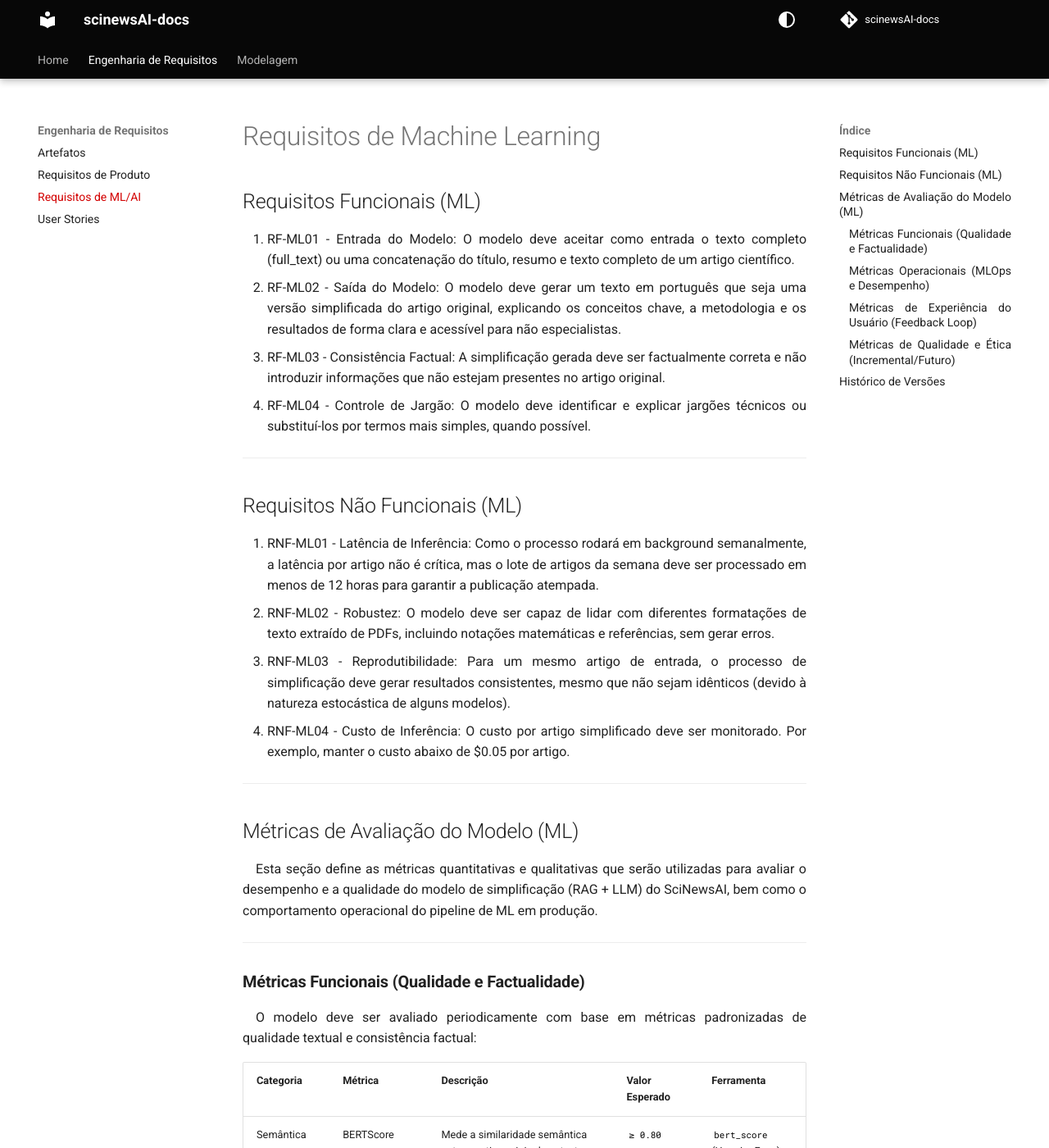
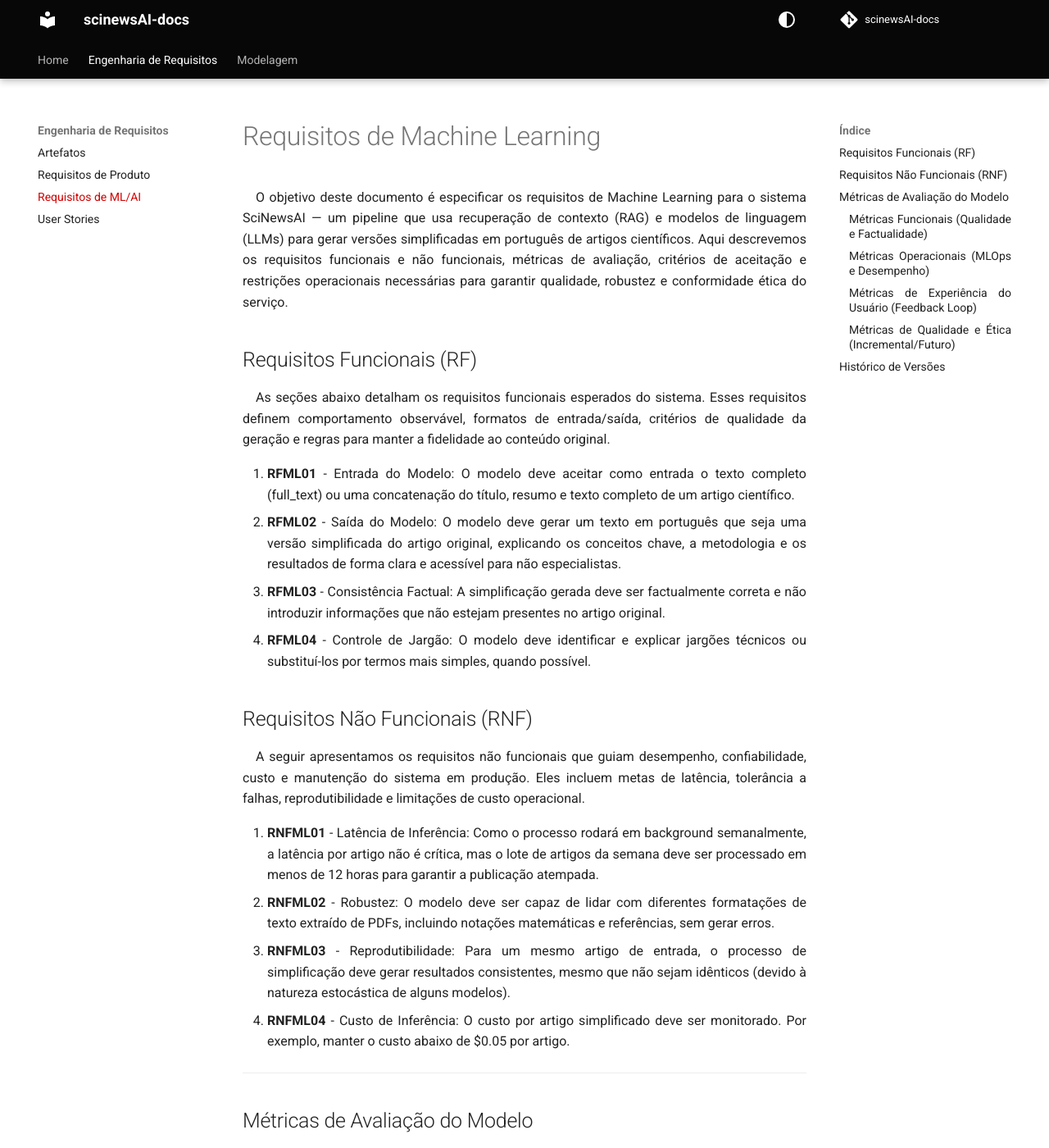
Before and after one commit to unb-Sistemas-de-Machine-learning/scinewsAI-docs, an MkDocs documentation site: the page built from docs/ml_requirements.md, in a window 1280 px wide and 1400 px high. Shown: the whole window at 82% size. Built offline with MkDocs 1.6.1 and Material for MkDocs 9.7.7, drawn with Linux system fonts in a browser that asks for light colours; comment, search, counter and statistics services are not loaded; the version menu is left out; some of the changed text lies outside the part shown.

Commit message:
Text formatting and table labeling in ML requirements doc

```diff
--- a/docs/ml_requirements.md
+++ b/docs/ml_requirements.md
@@ -1,80 +1,91 @@
 # Requisitos de Machine Learning
 
-## Requisitos Funcionais (ML)
+O objetivo deste documento é especificar os requisitos de Machine Learning para o sistema SciNewsAI — um pipeline que usa recuperação de contexto (RAG) e modelos de linguagem (LLMs) para gerar versões simplificadas em português de artigos científicos. Aqui descrevemos os requisitos funcionais e não funcionais, métricas de avaliação, critérios de aceitação e restrições operacionais necessárias para garantir qualidade, robustez e conformidade ética do serviço.
 
-1. RF-ML01 - Entrada do Modelo: O modelo deve aceitar como entrada o texto completo (full_text) ou uma concatenação do título, resumo e texto completo de um artigo científico.
-2. RF-ML02 - Saída do Modelo: O modelo deve gerar um texto em português que seja uma versão simplificada do artigo original, explicando os conceitos chave, a metodologia e os resultados de forma clara e acessível para não especialistas.
-3. RF-ML03 - Consistência Factual: A simplificação gerada deve ser factualmente correta e não introduzir informações que não estejam presentes no artigo original.
-4. RF-ML04 - Controle de Jargão: O modelo deve identificar e explicar jargões técnicos ou substituí-los por termos mais simples, quando possível.
+## Requisitos Funcionais (RF)
+
+As seções abaixo detalham os requisitos funcionais esperados do sistema. Esses requisitos definem comportamento observável, formatos de entrada/saída, critérios de qualidade da geração e regras para manter a fidelidade ao conteúdo original.
+
+1. **RFML01** - Entrada do Modelo: O modelo deve aceitar como entrada o texto completo (full_text) ou uma concatenação do título, resumo e texto completo de um artigo científico.
+2. **RFML02** - Saída do Modelo: O modelo deve gerar um texto em português que seja uma versão simplificada do artigo original, explicando os conceitos chave, a metodologia e os resultados de forma clara e acessível para não especialistas.
+3. **RFML03** - Consistência Factual: A simplificação gerada deve ser factualmente correta e não introduzir informações que não estejam presentes no artigo original.
+4. **RFML04** - Controle de Jargão: O modelo deve identificar e explicar jargões técnicos ou substituí-los por termos mais simples, quando possível.
+
+## Requisitos Não Funcionais (RNF)
+
+A seguir apresentamos os requisitos não funcionais que guiam desempenho, confiabilidade, custo e manutenção do sistema em produção. Eles incluem metas de latência, tolerância a falhas, reprodutibilidade e limitações de custo operacional.
+
+1. **RNFML01** - Latência de Inferência: Como o processo rodará em background semanalmente, a latência por artigo não é crítica, mas o lote de artigos da semana deve ser processado em menos de 12 horas para garantir a publicação atempada.
+2. **RNFML02** - Robustez: O modelo deve ser capaz de lidar com diferentes formatações de texto extraído de PDFs, incluindo notações matemáticas e referências, sem gerar erros.
+3. **RNFML03** - Reprodutibilidade: Para um mesmo artigo de entrada, o processo de simplificação deve gerar resultados consistentes, mesmo que não sejam idênticos (devido à natureza estocástica de alguns modelos).
+4. **RNFML04** - Custo de Inferência: O custo por artigo simplificado deve ser monitorado. Por exemplo, manter o custo abaixo de $0.05 por artigo.
 
 ---
 
-## Requisitos Não Funcionais (ML)
-
-1. RNF-ML01 - Latência de Inferência: Como o processo rodará em background semanalmente, a latência por artigo não é crítica, mas o lote de artigos da semana deve ser processado em menos de 12 horas para garantir a publicação atempada.
-2. RNF-ML02 - Robustez: O modelo deve ser capaz de lidar com diferentes formatações de texto extraído de PDFs, incluindo notações matemáticas e referências, sem gerar erros.
-3. RNF-ML03 - Reprodutibilidade: Para um mesmo artigo de entrada, o processo de simplificação deve gerar resultados consistentes, mesmo que não sejam idênticos (devido à natureza estocástica de alguns modelos).
-4. RNF-ML04 - Custo de Inferência: O custo por artigo simplificado deve ser monitorado. Por exemplo, manter o custo abaixo de $0.05 por artigo.
-
----
-
-## Métricas de Avaliação do Modelo (ML)
+## Métricas de Avaliação do Modelo
 
 Esta seção define as métricas quantitativas e qualitativas que serão utilizadas para avaliar o desempenho e a qualidade do modelo de simplificação (RAG + LLM) do SciNewsAI, bem como o comportamento operacional do pipeline de ML em produção.
 
----
-
 ### **Métricas Funcionais (Qualidade e Factualidade)**
 
-O modelo deve ser avaliado periodicamente com base em métricas padronizadas de qualidade textual e consistência factual:
+O modelo deve ser avaliado periodicamente com base em métricas padronizadas de qualidade textual e consistência factual. Estas métricas estão definidas na *Tabela 1*.
 
-| Categoria    | Métrica                     | Descrição                                                                                                                | Valor Esperado | Ferramenta                 |
-| ------------ | --------------------------- | ------------------------------------------------------------------------------------------------------------------------ | -------------- | -------------------------- |
-| Semântica    | BERTScore                   | Mede a similaridade semântica entre o artigo original e o texto simplificado, avaliando se o significado foi preservado. | `≥ 0.80`       | `bert_score` (HuggingFace) |
-| Factualidade | RAGAS - Faithfulness        | Mede o quanto o texto gerado é fiel às evidências recuperadas no RAG, evitando alucinações.                              | `≥ 0.70`       | `ragas` (LangChain)        |
-| Relevância   | RAGAS - Context Precision   | Mede se o modelo está utilizando apenas contextos relevantes e não redundantes.                                          | `≥ 0.70`       | `ragas`                    |
-| Cobertura    | ROUGE-L                     | Mede o grau de sobreposição entre o texto simplificado e o original, garantindo manutenção das principais ideias.        | `≥ 0.60`       | `evaluate`                 |
-| Legibilidade | Flesch Reading Ease (PT-BR) | Mede o quão fácil é compreender o texto simplificado.                                                                    | `≥ 60`         | `textstat`                 |
+| Categoria | Métrica | Descrição | Valor Esperado | Ferramenta |
+| --- | --- | --- | --- | --- |
+| Semântica | BERTScore | Mede a similaridade semântica entre o artigo original e o texto simplificado, avaliando se o significado foi preservado. | `≥ 0.80` | `bert_score` (HuggingFace) |
+| Factualidade | RAGAS - Faithfulness | Mede o quanto o texto gerado é fiel às evidências recuperadas no RAG, evitando alucinações. | `≥ 0.70` | `ragas` (LangChain) |
+| Relevância | RAGAS - Context Precision | Mede se o modelo está utilizando apenas contextos relevantes e não redundantes. | `≥ 0.70` | `ragas` |
+| Cobertura | ROUGE-L | Mede o grau de sobreposição entre o texto simplificado e o original, garantindo manutenção das principais ideias. | `≥ 0.60` | `evaluate` |
+| Legibilidade | Flesch Reading Ease (PT-BR) | Mede o quão fácil é compreender o texto simplificado. | `≥ 60` | `textstat` |
 
----
+<div align="center">
+  <p><strong>Tabela 1:</strong> Métricas funcionais de qualidade e factualidade. <em>Fonte: Gustavo Melo e Matheus Henrique, 2025.</em></p>
+</div>
 
 ### **Métricas Operacionais (MLOps e Desempenho)**
 
-As métricas operacionais monitoram a performance da pipeline e confiabilidade das execuções automatizadas.
+As métricas operacionais monitoram a performance da pipeline e confiabilidade das execuções automatizadas. As métricas selecionadas para este projeto estão resumidas na *Tabela 2*.
 
-| Categoria       | Métrica                      | Descrição                                                                            | Valor Esperado      | Ferramenta                   |
-| --------------- | ---------------------------- | ------------------------------------------------------------------------------------ | ------------------- | ---------------------------- |
-| Desempenho      | Latência média por artigo    | Tempo total para processar e simplificar um artigo, incluindo coleta, RAG e geração. | `≤ 60 s/artigo`     | Prefect Metrics / Prometheus |
-| Throughput      | Artigos processados por hora | Quantidade média de artigos processados automaticamente.                             | `≥ 20 artigos/hora` | Prefect Metrics              |
-| Disponibilidade | Uptime da pipeline           | Percentual de execuções agendadas concluídas com sucesso.                            | `≥ 99%`             | Prefect / Grafana            |
+| Categoria | Métrica | Descrição | Valor Esperado | Ferramenta |
+| --- | --- | --- | --- | --- |
+| Desempenho | Latência média por artigo | Tempo total para processar e simplificar um artigo, incluindo coleta, RAG e geração. | `≤ 60 s/artigo` | Prefect Metrics / Prometheus |
+| Throughput | Artigos processados por hora | Quantidade média de artigos processados automaticamente. | `≥ 20 artigos/hora` | Prefect Metrics |
+| Disponibilidade | Uptime da pipeline | Percentual de execuções agendadas concluídas com sucesso. | `≥ 99%` | Prefect / Grafana |
 
----
+<div align="center">
+  <p><strong>Tabela 2:</strong> Métricas operacionais de MLOps e desempenho. <em>Fonte: Gustavo Melo e Matheus Henrique, 2025.</em></p>
+</div>
 
 ### **Métricas de Experiência do Usuário (Feedback Loop)**
 
-Após a publicação dos textos simplificados, métricas de experiência serão coletadas para medir clareza, confiança e engajamento dos usuários.
+Após a publicação dos textos simplificados, métricas de experiência serão coletadas para medir clareza, confiança e engajamento dos usuários. As métricas de UX selecionadas estão resumidas abaixo na *Tabela 3*.
 
-| Categoria           | Métrica                         | Descrição                                                                                                  | Valor Esperado | Coleta                               |
-| ------------------- | ------------------------------- | ---------------------------------------------------------------------------------------------------------- | -------------- | ------------------------------------ |
-| Clareza             | Nota média de clareza (_1–5_)   | Usuários avaliam a facilidade de compreensão do texto.                                                     | `≥ 4.0`        | Formulário / UI feedback             |
-| Confiança percebida | Nota média de confiança (_1–5_) | Mede se o usuário percebe o texto como coerente, lógico e confiável, mesmo sem conhecer o artigo original. | `≥ 4.0`        | Feedback simples (positivo/negativo) |
-| Engajamento         | Taxa de leitura completa (_%_)  | Percentual de usuários que leem o artigo até o final.                                                      | `≥ 70%`        | Google Analytics / Web stats         |
+| Categoria | Métrica | Descrição | Valor Esperado | Ferramenta |
+| --- | --- | --- | --- | --- |
+| Clareza | Nota média de clareza (_1–5_) | Usuários avaliam a facilidade de compreensão do texto. | `≥ 4.0` | Formulário / UI feedback |
+| Confiança percebida | Nota média de confiança (_1–5_) | Mede se o usuário percebe o texto como coerente, lógico e confiável, mesmo sem conhecer o artigo original. | `≥ 4.0` | Feedback simples (positivo/negativo) |
+| Engajamento | Taxa de leitura completa (_%_)  | Percentual de usuários que leem o artigo até o final. | `≥ 70%` | Google Analytics / Web stats |
 
----
+<div align="center">
+  <p><strong>Tabela 3:</strong> Métricas de UX. <em>Fonte: Gustavo Melo e Matheus Henrique, 2025.</em></p>
+</div>
 
 ### **Métricas de Qualidade e Ética (Incremental/Futuro)**
 
-Para garantir transparência e confiabilidade do sistema, métricas adicionais podem ser implementadas nas próximas fases.
+Para garantir transparência e confiabilidade do sistema, métricas adicionais podem ser implementadas nas próximas fases (*Tabela 4*):
 
-| Categoria      | Métrica                                | Descrição                                                                   | Ferramenta           |
-| -------------- | -------------------------------------- | --------------------------------------------------------------------------- | -------------------- |
-| Alucinação     | Alucinação Detectada (LlamaIndex Eval) | Mede se o modelo introduz informações não presentes nas fontes originais.   | `LlamaIndex evals`   |
-| Auditabilidade | Explicabilidade (Prompt Trace)         | Registra e rastreia prompts e respostas para auditoria e análise posterior. | `LangSmith / MLflow` |
+| Categoria | Métrica | Descrição | Valor Esperado | Ferramenta |
+| --- | --- | --- | --- | --- |
+| Alucinação | Alucinação Detectada (LlamaIndex Eval) | Mede se o modelo introduz informações não presentes nas fontes originais. | `LlamaIndex evals` |
+| Auditabilidade | Explicabilidade (Prompt Trace) | Registra e rastreia prompts e respostas para auditoria e análise posterior. | `LangSmith / MLflow` |
 
----
+<div align="center">
+  <p><strong>Tabela 4:</strong> Métricas de qualidade e ética. <em>Fonte: Gustavo Melo e Matheus Henrique, 2025.</em></p>
+</div>
 
 ## Histórico de Versões
 
-| Versão | Data       | Descrição                                  | Autor(es)                                        | Revisor(es)                                  |
-| ------ | ---------- | ------------------------------------------ | ------------------------------------------------ | -------------------------------------------- |
+| Versão | Data | Descrição | Autores | Revisores |
+| --- | --- | --- | --- | --- |
 | `1.0`  | 18/10/2025 | Adiciona documentação de requisitos da IA. | [Matheus Henrique](https://github.com/mathonaut) | [Gustavo Melo](https://github.com/gusrberto) |
+| `1.1` | 20/10/2025 | Formata texto e adiciona legendas nas tabelas. | [Bruno Martins](https://github.com/brunomartins03) |  |
```
